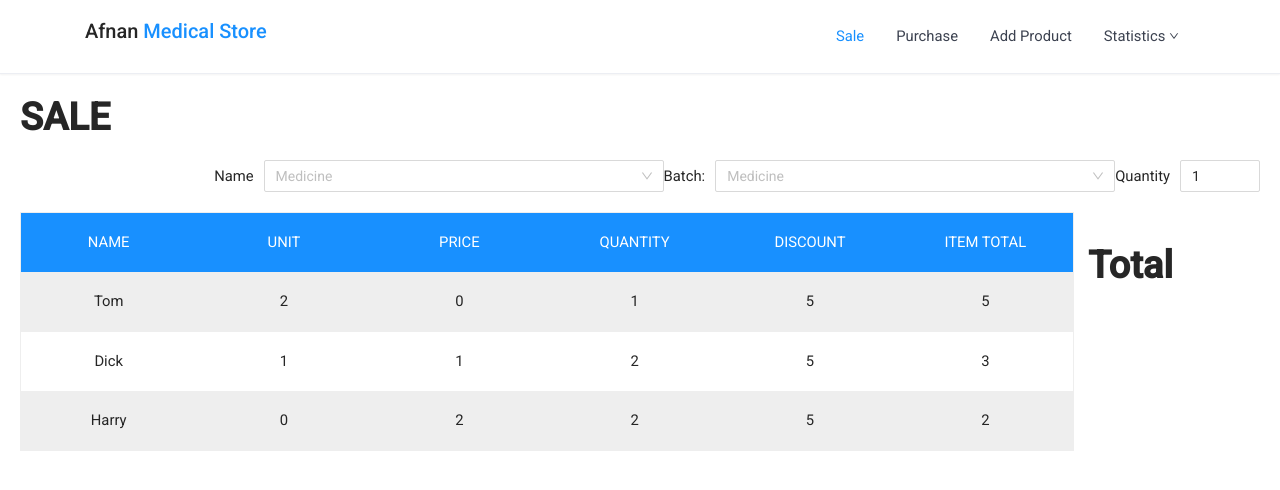
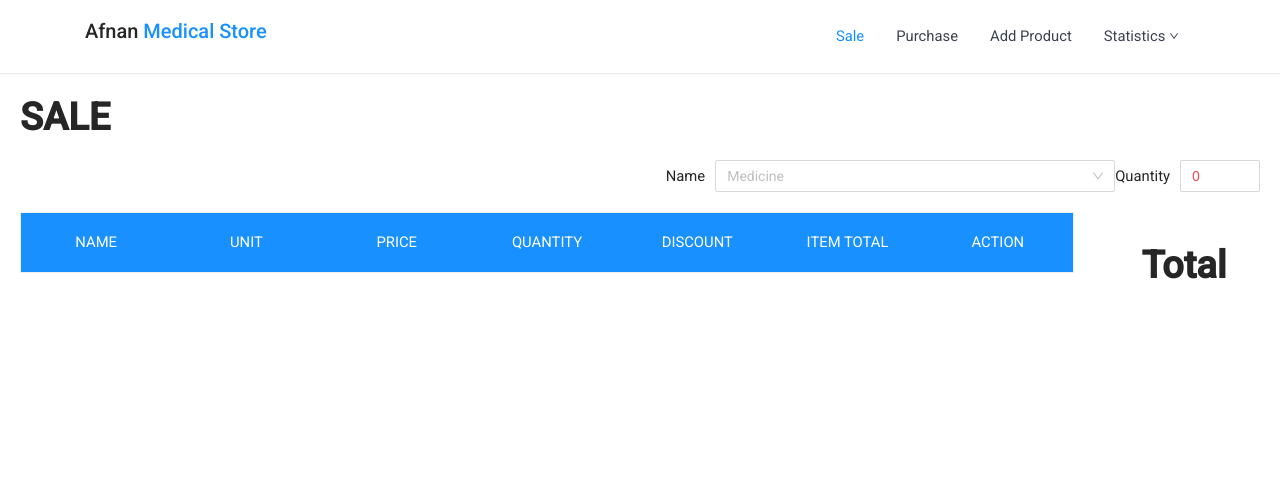
Before and after one commit to Azeem-Dev/pos-medical-store, a React (Create React App) app: page / in a window 1280 px wide. Shown: the top 490 px of the page. Built offline with nearby package versions, Linux system fonts and the light colour scheme.

Commit message:
working on it

```diff
--- a/package.json
+++ b/package.json
@@ -7,10 +7,12 @@
     "@testing-library/react": "^12.1.2",
     "@testing-library/user-event": "^13.5.0",
     "antd": "^4.18.2",
+    "lodash": "^4.17.21",
     "react": "^17.0.2",
     "react-dom": "^17.0.2",
     "react-router-dom": "^6.2.1",
     "react-scripts": "5.0.0",
+    "save": "^2.4.0",
     "web-vitals": "^2.1.3"
   },
   "scripts": {
--- a/src/components/medicineTable/MedicineTable.css
+++ b/src/components/medicineTable/MedicineTable.css
@@ -3,7 +3,7 @@
   margin-top: 20px;
   width: 100%;
   border: 1px solid #eeeeee;
-  max-height: 70vh;
+  max-height: 60vh;
   overflow-y: auto;
 }
 
--- a/src/components/medicineTable/MedicineTable.jsx
+++ b/src/components/medicineTable/MedicineTable.jsx
@@ -1,65 +1,168 @@
-import React from "react";
+import { useState, useEffect } from "react";
+import { InputNumber, Select, Button, Tooltip } from "antd";
+import { DeleteOutlined } from "@ant-design/icons";
 import "./MedicineTable.css";
-const MedicineTable = () => {
+const { Option } = Select;
+const MedicineTable = ({ CalculateTotal, SaleMedicines }) => {
+  const [medicines, setMedicines] = useState();
+  const [mapTotal, setMapTotal] = useState([]);
+  useEffect(() => {
+    setMedicines(SaleMedicines);
+  }, [SaleMedicines]);
+
+  const deleteMedicineFromTable = (medicine) => {
+    setMedicines(
+      medicines.filter((c) => c.name != medicine.name && c.id != medicine.id)
+    );
+  };
+  console.log(mapTotal);
   return (
     <div className="table">
+      <TableHeader />
+      <div className="table-content">
+        {medicines?.map((row) => (
+          <TableRow
+            medicine={row}
+            key={row.id}
+            deleteMedicineFromTable={deleteMedicineFromTable}
+            getAllTotal={(id, name, itemTotalPirce) => {
+              console.log(id, name, itemTotalPirce);
+              setMapTotal((prev) => [
+                ...prev,
+                {
+                  id,
+                  name,
+                  itemTotalPirce,
+                },
+              ]);
+            }}
+          />
+        ))}
+      </div>
+    </div>
+  );
+};
+
+const TableHeader = () => {
+  return (
     <div className="table-header">
       <div className="header__item">
-          <a id="name" className="filter__link" href="#">
+        <span id="name" className="filter__link">
           Name
-          </a>
+        </span>
       </div>
       <div className="header__item">
-          <a id="wins" className="filter__link filter__link--number" href="#">
+        <span id="wins" className="filter__link filter__link--number">
           Unit
-          </a>
+        </span>
       </div>
       <div className="header__item">
-          <a id="draws" className="filter__link filter__link--number" href="#">
+        <span id="draws" className="filter__link filter__link--number">
           Price
-          </a>
+        </span>
       </div>
       <div className="header__item">
-          <a id="losses" className="filter__link filter__link--number" href="#">
+        <span id="losses" className="filter__link filter__link--number">
           Quantity
-          </a>
+        </span>
       </div>
       <div className="header__item">
-          <a id="total" className="filter__link filter__link--number" href="#">
+        <span id="total" className="filter__link filter__link--number">
           Discount
-          </a>
+        </span>
       </div>
       <div className="header__item">
-          <a id="total" className="filter__link filter__link--number" href="#">
+        <span id="total" className="filter__link filter__link--number">
           Item Total
-          </a>
+        </span>
+      </div>
+      <div className="header__item">
+        <span id="total" className="filter__link filter__link--number">
+          Action
+        </span>
       </div>
     </div>
-      <div className="table-content">
+  );
+};
+
+const TableRow = ({ medicine, deleteMedicineFromTable, getAllTotal }) => {
+  const [unit, setUnit] = useState("Pack");
+  const [price, setPrice] = useState(parseFloat(medicine?.packPrice));
+  const [quantity, setQuantity] = useState(parseInt(medicine?.quantity));
+  const [discount, setDiscount] = useState(0);
+  const [totalPrice, setTotalPrice] = useState(
+    parseFloat(medicine?.packPrice) * parseInt(medicine?.quantity) - discount
+  );
+
+  const onUnitChange = (value) => {
+    setUnit(value);
+    if (value.toLowerCase() == medicine.unit.toLowerCase()) {
+      setTotalPrice((price / medicine.packQuantity) * quantity - discount);
+      setPrice(price / medicine.packQuantity);
+      return;
+    }
+    setPrice(medicine.packPrice);
+    setTotalPrice(medicine.packPrice * quantity - discount);
+  };
+  const onPriceChange = (value) => {
+    setTotalPrice(price * quantity - discount);
+  };
+  const onQuantityChange = (value) => {
+    setTotalPrice(price * quantity - discount);
+  };
+  const onDiscountChange = (value) => {
+    setTotalPrice(price * quantity - discount);
+  };
+
+  useEffect(() => {
+    getAllTotal(medicine.id, medicine.name, totalPrice);
+  }, [totalPrice]);
+
+  return (
     <div className="table-row">
-          <div className="table-data">Tom</div>
-          <div className="table-data">2</div>
-          <div className="table-data">0</div>
-          <div className="table-data">1</div>
-          <div className="table-data">5</div>
-          <div className="table-data">5</div>
+      <div className="table-data">{medicine?.name}</div>
+      <div className="table-data">
+        {" "}
+        <Select value={unit} style={{ width: 80 }} onChange={onUnitChange}>
+          <Option value="Pack">Pack</Option>
+          <Option value={medicine?.unit}>{medicine?.unit}</Option>
+        </Select>
       </div>
-        <div className="table-row">
-          <div className="table-data">Dick</div>
-          <div className="table-data">1</div>
-          <div className="table-data">1</div>
-          <div className="table-data">2</div>
-          <div className="table-data">5</div>
-          <div className="table-data">3</div>
+      <div className="table-data">
+        <InputNumber
+          min={0}
+          value={price}
+          onChange={(value) => setPrice(value)}
+          onBlur={onPriceChange}
+        />
       </div>
-        <div className="table-row">
-          <div className="table-data">Harry</div>
-          <div className="table-data">0</div>
-          <div className="table-data">2</div>
-          <div className="table-data">2</div>
-          <div className="table-data">5</div>
-          <div className="table-data">2</div>
+      <div className="table-data">
+        <InputNumber
+          min={1}
+          value={quantity}
+          onChange={(value) => setQuantity(value)}
+          onBlur={onQuantityChange}
+        />
       </div>
+      <div className="table-data">
+        <InputNumber
+          min={0}
+          value={discount}
+          onChange={(value) => setDiscount(value)}
+          onBlur={onDiscountChange}
+        />
+      </div>
+      <div className="table-data">{totalPrice}</div>
+      <div className="table-data">
+        {" "}
+        <Tooltip title="delete">
+          <Button
+            type="danger"
+            shape="circle"
+            icon={<DeleteOutlined />}
+            onClick={() => deleteMedicineFromTable(medicine)}
+          />
+        </Tooltip>
       </div>
     </div>
   );
--- a/src/pages/sale/Sale.jsx
+++ b/src/pages/sale/Sale.jsx
@@ -1,35 +1,43 @@
+import { useState } from "react";
 import "./Sale.css";
-import { Typography, Select, InputNumber } from "antd";
+import { Typography, Select, InputNumber, Alert } from "antd";
 import MedicineTable from "../../components/medicineTable/MedicineTable";
-
+import { MedicineInfo } from "../../utils/constants/medicineInfo";
 const { Option } = Select;
 
-function onChange(value) {
-  console.log(`selected ${value}`);
-}
-
-function onSearch(val) {
-  console.log("search:", val);
-}
-
-const data = [
-  {
-    title: "Ant Design Title 1",
-  },
-  {
-    title: "Ant Design Title 2",
-  },
-  {
-    title: "Ant Design Title 3",
-  },
-  {
-    title: "Ant Design Title 4",
-  },
-];
+const CalculateTotal = (valueArray) => {
+  console.log(valueArray);
+};
 
 const { Title } = Typography;
 
 const Sale = () => {
+  const [Medicine, setMedicine] = useState(null);
+  const [SaleMedicines, setSaleMedicines] = useState([]);
+  const [selectedMedicineQuantity, setSelectedMedicineQuantity] = useState(0);
+
+  const onMedicineSelected = (value) => {
+    const res = value.split("-R");
+    const medicine = res[0];
+    const selectedMedicinePrice = res[1];
+    setMedicine({
+      name: medicine,
+      packPrice: selectedMedicinePrice,
+    });
+  };
+  function QuantityChange(value) {
+    if (Medicine == {} || Medicine == null || Medicine == undefined) {
+      return;
+    }
+    const toAdd = MedicineInfo.filter(
+      (c) => c.name == Medicine.name && c.packPrice == Medicine.packPrice
+    )[0];
+    toAdd.quantity = selectedMedicineQuantity;
+    setSaleMedicines((prev) => [...prev, toAdd]);
+  }
+
+  console.log(SaleMedicines);
+
   return (
     <div
       className="sale-container"
@@ -67,53 +75,26 @@ const Sale = () => {
             showSearch
             placeholder="Medicine"
             optionFilterProp="children"
-            onChange={onChange}
-            onSearch={onSearch}
+            onChange={onMedicineSelected}
             filterOption={(input, option) => {
               return (
                 option.children.toLowerCase().indexOf(input.toLowerCase()) >= 0
               );
             }}
           >
-            <Option value="jack">jack</Option>
-            <Option value="lucy">Lucy</Option>
-            <Option value="tom">Tom</Option>
+            {MedicineInfo?.map((medicine) => {
+              return (
+                <Option
+                  value={medicine.name + "-R" + medicine.packPrice}
+                  key={medicine.id}
+                >
+                  {medicine.name + "-R" + medicine.packPrice}
+                </Option>
+              );
+            })}
           </Select>
         </div>
-        <div
-          className="search-quantity-selector-batch"
-          style={{
-            display: "flex",
-            justifyContent: "center",
-            alignItems: "center",
-          }}
-        >
-          <p
-            style={{
-              marginBottom: "0",
-              marginRight: "10px",
-            }}
-          >
-            Batch:
-          </p>
-          <Select
-            style={{ width: 400 }}
-            showSearch
-            placeholder="Medicine"
-            optionFilterProp="children"
-            onChange={onChange}
-            onSearch={onSearch}
-            filterOption={(input, option) => {
-              return (
-                option.children.toLowerCase().indexOf(input.toLowerCase()) >= 0
-              );
-            }}
-          >
-            <Option value="jack">jack</Option>
-            <Option value="lucy">Lucy</Option>
-            <Option value="tom">Tom</Option>
-          </Select>
-        </div>
+
         <div
           className="search-quantity-selector"
           style={{
@@ -132,16 +113,20 @@ const Sale = () => {
           </p>
           <InputNumber
             min={1}
-            max={100}
-            defaultValue={1}
-            onChange={onChange}
+            max={10000}
+            value={selectedMedicineQuantity}
+            onChange={(value) => setSelectedMedicineQuantity(value)}
+            onBlur={QuantityChange}
             style={{ width: 80 }}
           />
         </div>
       </div>
       <div className="medicine-info-table" style={{ display: "flex" }}>
         <div className="medicine-info-table-left" style={{ width: "85%" }}>
-          <MedicineTable />
+          <MedicineTable
+            CalculateTotal={(value) => CalculateTotal(value)}
+            SaleMedicines={SaleMedicines}
+          />
         </div>
         <div
           className="medicine-info-table-right"
@@ -150,6 +135,7 @@ const Sale = () => {
             position: "fixed",
             right: "0",
             marginTop: "50px",
+            textAlign: "center",
           }}
         >
           <Title>Total</Title>
--- /dev/null
+++ b/src/utils/constants/medicineInfo.js
@@ -0,0 +1,37 @@
+export const MedicineInfo = [
+  {
+    id: 1,
+    name: "tab. Inderal 10mg",
+    unit: "Tablet",
+    packQuantity: 50,
+    packPrice: 120,
+  },
+  {
+    id: 2,
+    name: "tab. Inderal 10mg",
+    unit: "Tablet",
+    packQuantity: 50,
+    packPrice: 135,
+  },
+  {
+    id: 3,
+    name: "tab. Levetra 10mg",
+    unit: "Tablet",
+    packQuantity: 50,
+    packPrice: 135,
+  },
+  {
+    id: 4,
+    name: "tab. Stomek 10mg",
+    unit: "Tablet",
+    packQuantity: 50,
+    packPrice: 1135,
+  },
+  {
+    id: 5,
+    name: "Inj. Methycobal 10's",
+    unit: "Injection",
+    packQuantity: 10,
+    packPrice: 1150,
+  },
+];
```
Also changed, not shown: 1 other file (tests, documents, lock files or other folders). Lines whose indentation alone changed are shown as unchanged.
